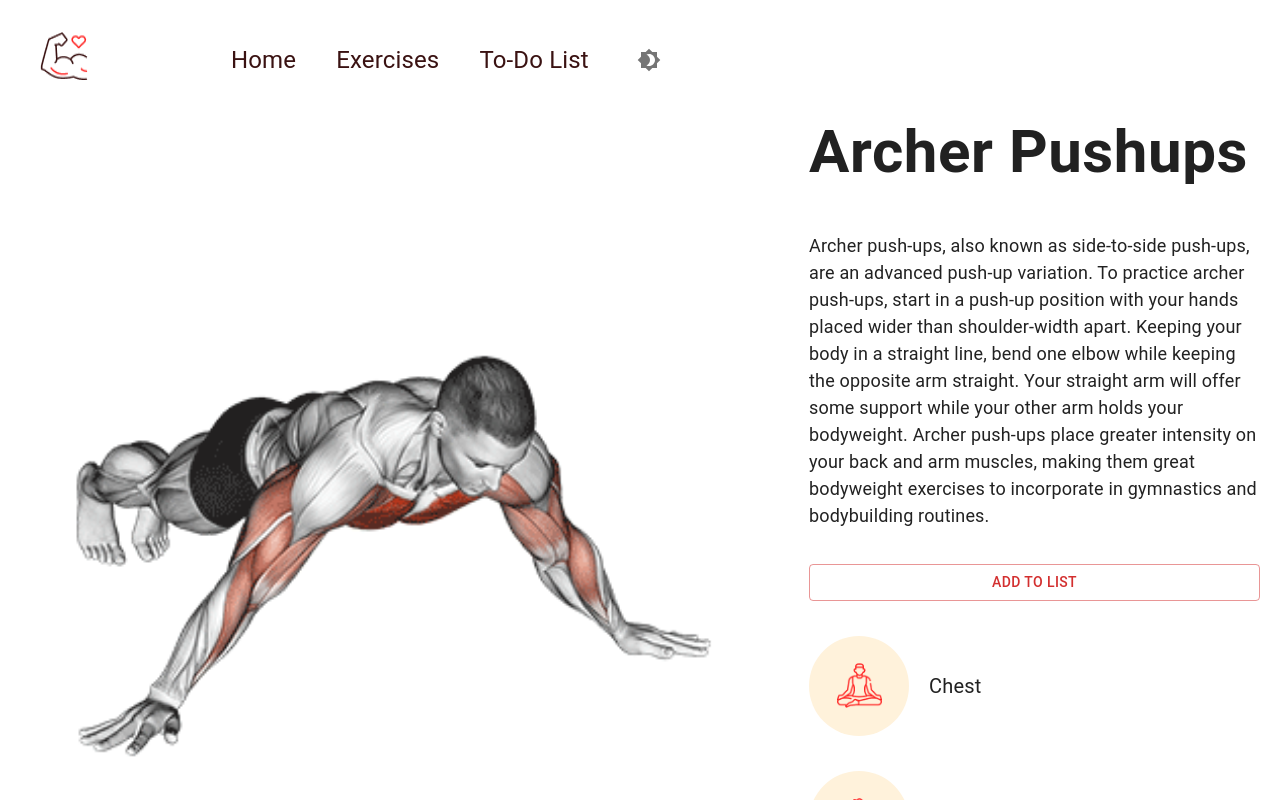
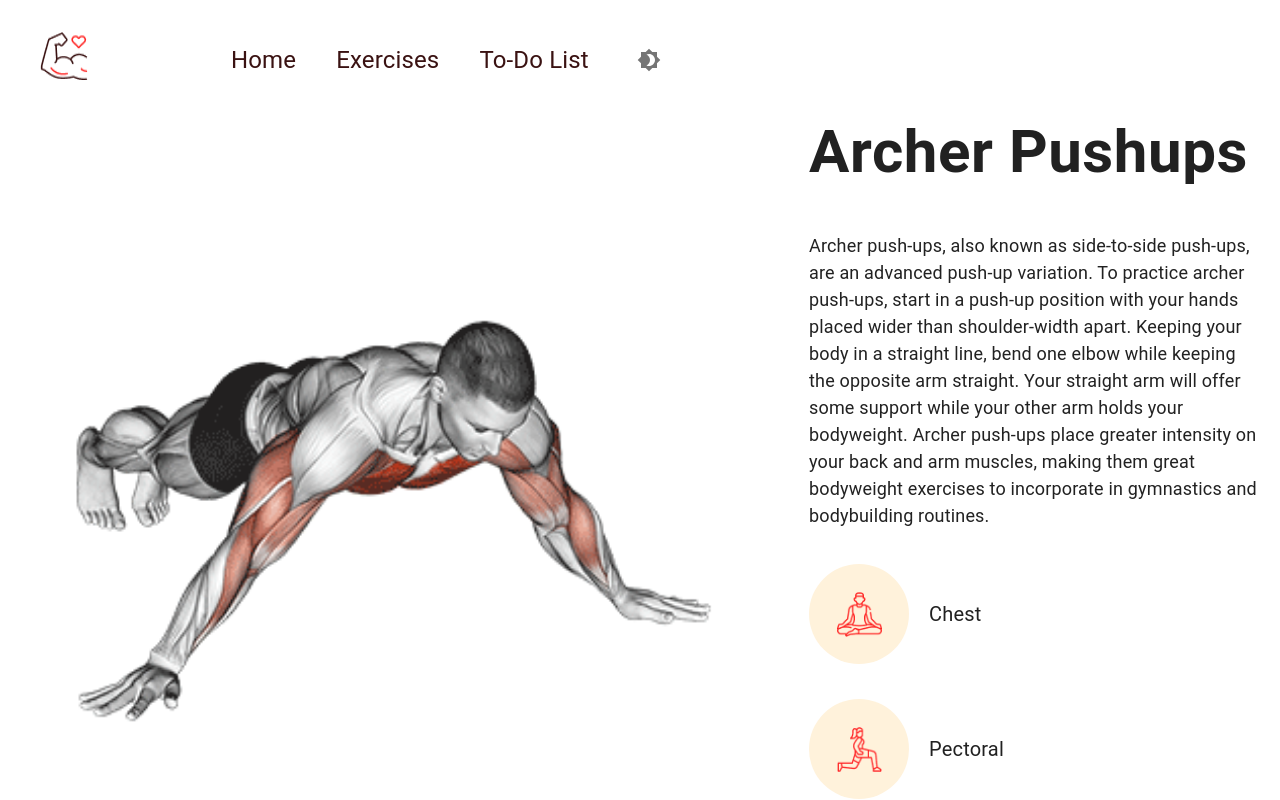
Before and after one commit to ayushgupta14/ExercisesHere, a React (Create React App) app: page /exercise/Archerpushups in a window 1280 px wide. Shown: the top 800 px of the page. Built offline with nearby package versions, Linux system fonts and the light colour scheme.

Commit message:
context api implemented and dark mode enabled

```diff
--- a/src/Components/ExerciseDetails/Details.js
+++ b/src/Components/ExerciseDetails/Details.js
@@ -2,8 +2,8 @@ import React from 'react';
 import { Box, Button, Stack, Typography } from '@mui/material';
 import { useParams } from 'react-router-dom';
 
-import { useDispatch } from 'react-redux';
-import { addToDo } from '../../ReduxComps/Features/TodoSlice';
+// import { useDispatch } from 'react-redux';
+// import { addToDo } from '../../ReduxComps/Features/TodoSlice';
 
 import exer from './exer';
 
@@ -15,7 +15,7 @@ import SimilarExercise from '../ExerciseComps/SimilarExercise';
 
 const Details = () => {
 
-  const dispatch = useDispatch();
+  // const dispatch = useDispatch();
 
   const { exerciseId } = useParams();
   const exes = exer.find(ex => ex.id === exerciseId);
@@ -37,9 +37,9 @@ const Details = () => {
             {exes.description}
           </Typography>
 
-          <Stack>
+          {/* <Stack>
             <Button variant="outlined" color="error" onClick={() => dispatch(addToDo({ id: exes.id, text: exes.text, src: exes.src }))}>Add to List</Button>
-          </Stack>
+          </Stack> */}
 
           <Stack direction='row' alignItems='center' gap='20px'>
             <Button sx={{ background: '#FFF2DB', height: '100px', width: '100px', borderRadius: '50%' }}>
--- a/src/index.css
+++ b/src/index.css
@@ -1,3 +1,5 @@
+/* @import url('https://fonts.googleapis.com/css2?family=Reddit+Mono:wght@200..900&display=swap'); */
+
 body {
   margin: 0;
   font-family: -apple-system, BlinkMacSystemFont, 'Segoe UI', 'Roboto', 'Oxygen',
```
